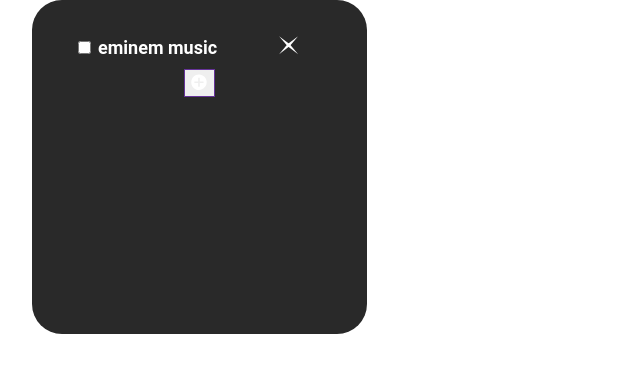
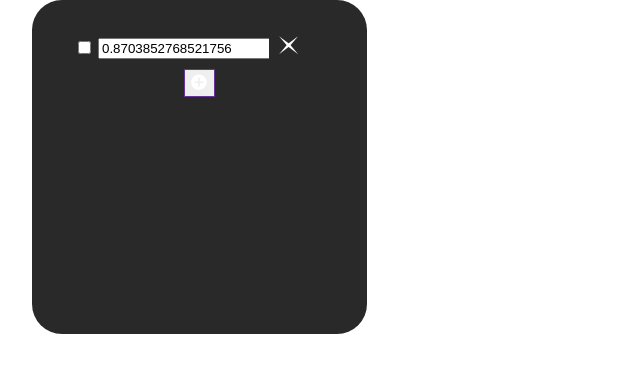
Before and after one commit to lazarok09/pomodoro-todo-chat, a Next.js app: page / in a window 1280 px wide. Both pictures are taken after a click on the button "create todo". Shown: the top 372 px of the page, without its empty margins (0-640 px from the left). Built offline with nearby package versions, Linux system fonts and the light colour scheme.

Commit message:
feat(todos): add input handle change control

```diff
--- a/src/components/Todo/index.tsx
+++ b/src/components/Todo/index.tsx
@@ -1,14 +1,23 @@
 export type TodoType = {
-  id: string;
+  checkBoxId: string;
   labelText: string;
+  inputTextId: string;
 };
 export type TodoProps = {
-  handleButtonDelete: () => void;
+  handleButtonDelete: (todoId: string) => void;
+  handleInputTodo: (event: React.ChangeEvent<HTMLInputElement>) => void;
 } & TodoType;
 
+import React from "react";
 import styles from "./Todo.module.scss";
 
-export const Todo = ({ labelText, id, handleButtonDelete }: TodoProps) => {
+export const Todo = ({
+  labelText,
+  checkBoxId: id,
+  inputTextId,
+  handleButtonDelete,
+  handleInputTodo,
+}: TodoProps) => {
   return (
     <article className={styles.todo}>
       <input
@@ -18,10 +27,16 @@
         title={labelText}
       />
       <label htmlFor={id} className={styles.todo__label}>
-        {labelText}
+        <input
+          type="text"
+          value={labelText}
+          id={inputTextId}
+          placeholder={"digite"}
+          onChange={handleInputTodo}
+        />
       </label>
       <button
-        onClick={handleButtonDelete}
+        onClick={() => handleButtonDelete(id)}
         title={`delete ${labelText}`}
         className={styles.todo__delete}
       >
--- a/src/components/Todos/index.tsx
+++ b/src/components/Todos/index.tsx
@@ -1,26 +1,30 @@
+import React from "react";
 import { Todo, TodoType } from "../Todo";
 
 import styles from "./Todos.module.scss";
 
 export type TodosProps = {
   todoList: TodoType[];
-  handleButtonDelete: (id: TodoType["id"]) => void;
+  handleButtonDelete: (todoId: string) => void;
+  handleInputTodo: (event: React.ChangeEvent<HTMLInputElement>) => void;
   handleCreateTodo: () => void;
 };
 export const Todos = ({
   todoList = [],
   handleButtonDelete,
   handleCreateTodo,
+  handleInputTodo,
 }: TodosProps) => {
-  if (!todoList.length) return null;
   return (
     <section className={styles.todos}>
       {todoList.map((t) => (
         <Todo
-          id={t.id}
+          checkBoxId={t.checkBoxId}
           labelText={t.labelText}
-          key={t.id}
-          handleButtonDelete={() => handleButtonDelete(t.id)}
+          key={t.checkBoxId}
+          handleButtonDelete={handleButtonDelete}
+          handleInputTodo={handleInputTodo}
+          inputTextId={t.inputTextId}
         />
       ))}
       <button
--- a/src/pages/index.tsx
+++ b/src/pages/index.tsx
@@ -1,34 +1,45 @@
 import { TodoType } from "components/Todo";
 import { Todos } from "components/Todos";
 
-import { useState } from "react";
+import React, { useState } from "react";
 import styles from "../styles/Home.module.css";
 
 export default function Home() {
-  const todos: TodoType[] = [
-    {
-      id: "123",
-      labelText: `ler game of thrones`,
-    },
-    {
-      id: `1234`,
-      labelText: `eminem music`,
-    },
-  ];
-  const [todoList, setTodoList] = useState<TodoType[]>(todos);
+  const [todoList, setTodoList] = useState<TodoType[]>([]);
 
   const handleButtonDelete = (todoId: string) => {
-    setTodoList((prevValues) => prevValues.filter((t) => t.id !== todoId));
+    setTodoList((prevValues) =>
+      prevValues?.filter((t) => t.checkBoxId !== todoId)
+    );
   };
 
   const handleCreateTodo = () => {
     setTodoList((prevValues) => [
       ...prevValues,
       {
-        id: (prevValues.length + 1).toString(),
+        checkBoxId: (prevValues.length + 1).toString(),
+        inputTextId: ((prevValues.length + 1) * Math.random()).toString(),
         labelText: Math.random().toString(),
       },
     ]);
+  };
+
+  const handleInputTodo = (event: React.ChangeEvent<HTMLInputElement>) => {
+    const inputTextValue = event.target.value;
+    const inputId = event.target.id;
+
+    const newTodoList = todoList.map((t) => {
+      if (t.inputTextId === inputId) {
+        return {
+          ...t,
+          labelText: inputTextValue,
+        };
+      }
+      return {
+        ...t,
+      };
+    });
+    setTodoList(newTodoList);
   };
 
   return (
@@ -36,6 +47,7 @@
       <Todos
         handleCreateTodo={handleCreateTodo}
         handleButtonDelete={handleButtonDelete}
+        handleInputTodo={handleInputTodo}
         todoList={todoList}
       />
     </div>
```
Also changed, not shown: 2 other files (tests, documents, lock files or other folders).
